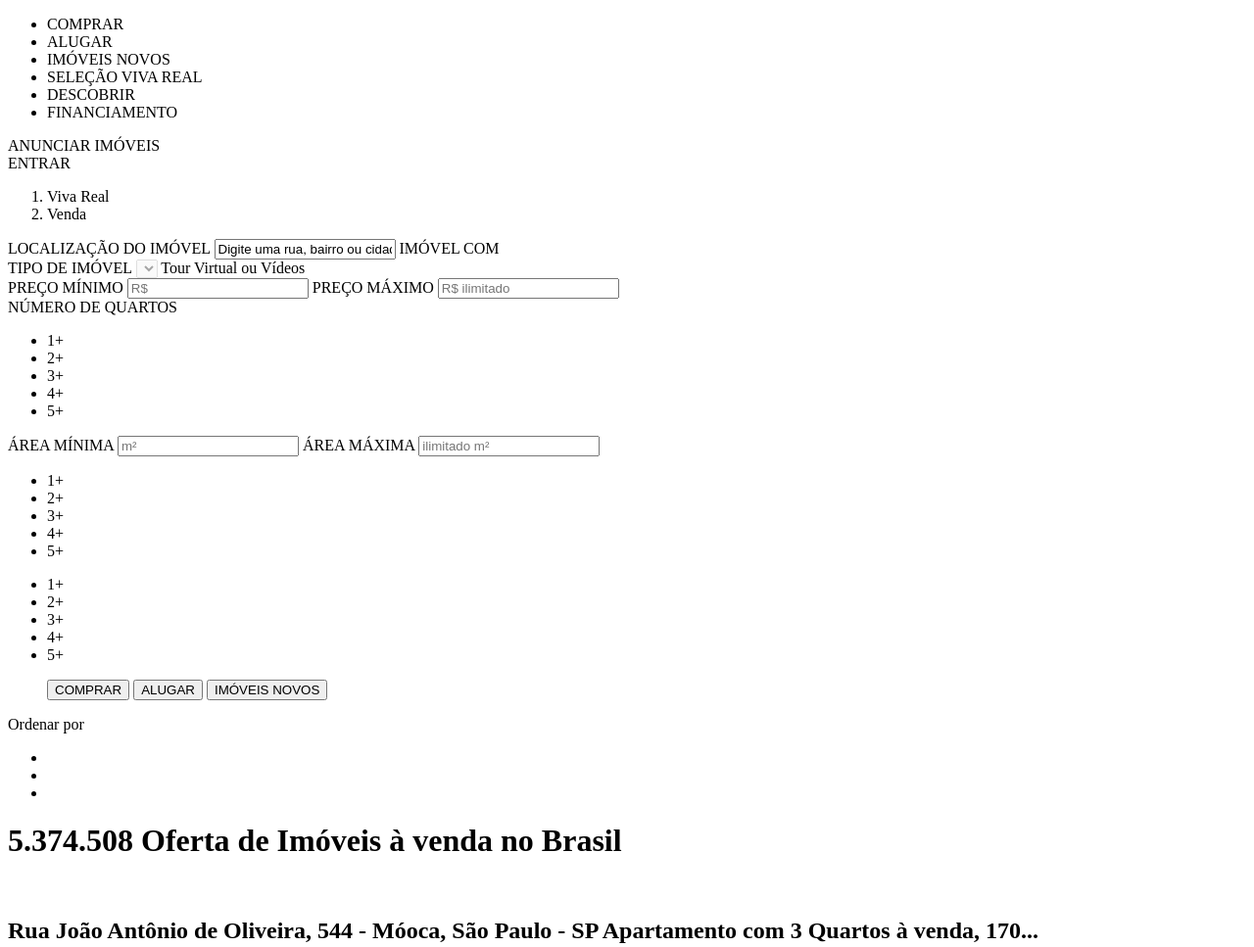
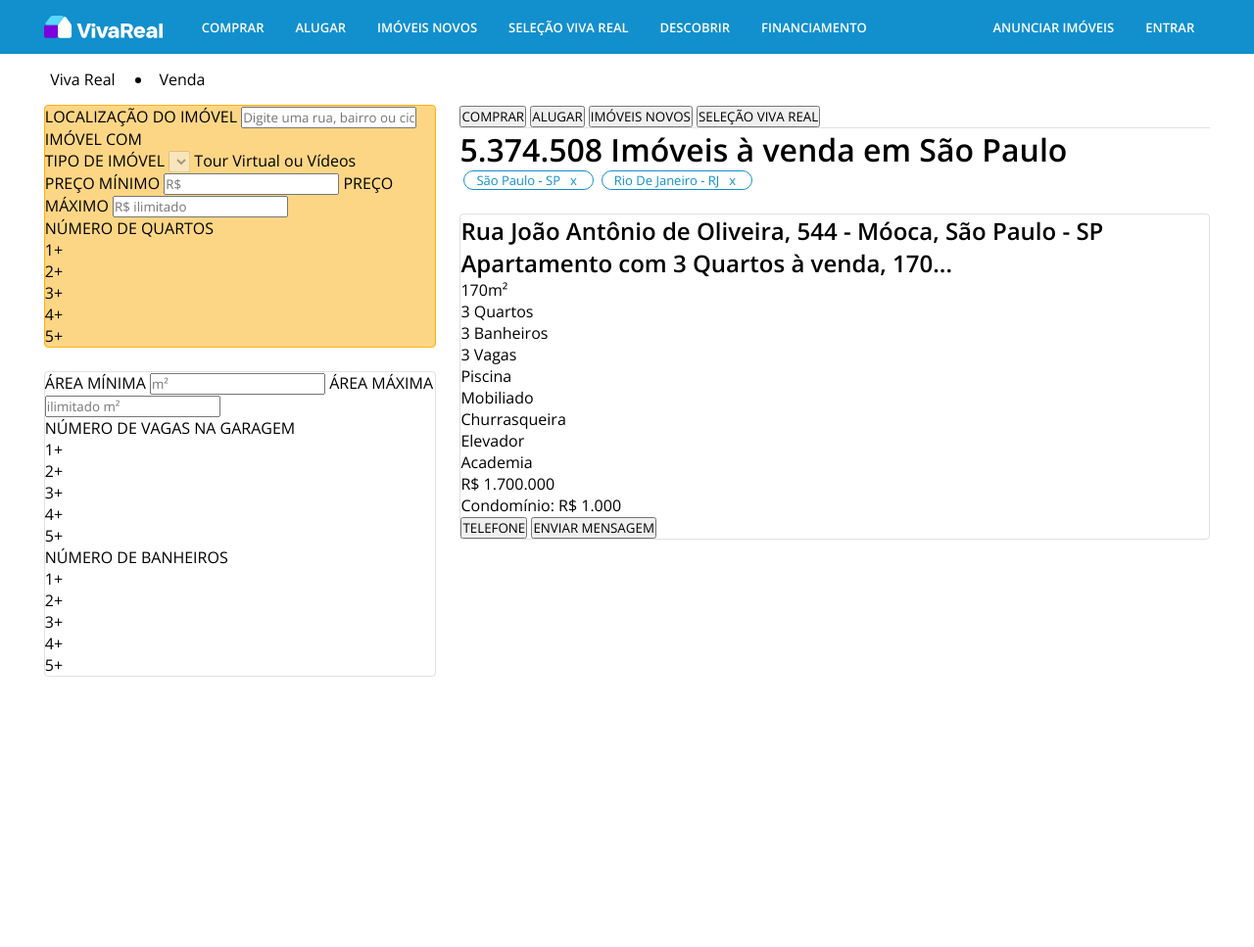
Before and after one commit to alvessamuel12/purshaseTab-VivaReal-clone, a plain HTML site: page index.html in a window 1280 px wide. Shown: the top 967 px of the page at 98% size. After the commit the page ends 800 px from the top, so only its background shows below. Drawn offline with nearby package versions, Linux system fonts and the light colour scheme; no server answers.

Commit message:
Implementação parcial da estilização e inicio da implementação das funcionalidades

```diff
--- /dev/null
+++ b/createCards.js
@@ -0,0 +1,53 @@
+
+
+const createCard = (info) => {
+    const card = document.createElement('article');
+    card.classList.add('card-container');
+    const image = document.createElement('img');
+    const container = document.createElement('div');
+    container.classList.add('card-informations');
+    const title = document.createElement('h2');
+    const address = document.createElement('span');
+    const description = document.createElement('span');
+    let properties = document.createElement('ul');
+    let amenities = document.createElement('ul');
+    const bottomContainer = document.createElement('div');
+    bottomContainer.classList.add('values-contact-container');
+    const pricesContainer = document.createElement('div');
+    const buttons = document.createElement('div');
+    const price = document.createElement('p');
+    const condominio = document.createElement('p');
+
+
+    image.src = info.medias[0].url;
+    const addressInfo = info.listing.address;
+    address.innerText = `${addressInfo.street}, ${addressInfo.streetNumber} - ${addressInfo.neighborhood}, ${addressInfo.city} - ${addressInfo.stateAcronym}`;
+    description.innerText = info.link.name;
+    propertiesList = formatProperties();
+    properties = createOrderedList(propertiesList, properties);
+    amenities = createOrderedList(info.listing.amenities, amenities);
+
+
+    title.append(address, description);
+    pricesContainer.append(price, condominio);
+    bottomContainer.append(pricesContainer, buttons);
+    container.append(title, properties, amenities, bottomContainer);
+    card.append(image, container);
+
+    return card;
+}
+
+const createOrderedList = (array, ul) => {
+    array.forEach(e => {
+        let li = document.createElement('li');
+        li.textContent = e;
+        ul.appendChild(li);
+    });
+    return ul;
+}
+
+const formatProperties = (properties) => {
+
+}
+
+export default createCard;
--- a/index.html
+++ b/index.html
@@ -1,19 +1,23 @@
 <!DOCTYPE html>
 <html lang="pt-br">
 <head>
+    <link rel="preconnect" href="https://fonts.gstatic.com" crossorigin>
+    <link href="https://fonts.googleapis.com/css2?family=Open+Sans:wght@400;600&display=swap" rel="stylesheet">
     <meta charset="UTF-8">
     <meta http-equiv="X-UA-Compatible" content="IE=edge">
     <meta name="viewport" content="width=device-width, initial-scale=1.0">
+    <link rel="preconnect" href="https://fonts.googleapis.com">
     <link rel="stylesheet" href="./style.css">
     <title>Comprar Imóveis - Oferta de imóveis à venda - Viva Real</title>
 </head>
 <body>
     <header>
         <div id="header-container">
-            <div>
-                <!-- logo -->
+            <div id="logo-nav-container">
+                <div id="logo">
+                <img src="./images/logo.svg" alt="logo">
                 </div>
-            <ul>
+                <ul id="header-itens">
                     <li>COMPRAR</li>
                     <li>ALUGAR</li>
                     <li>IMÓVEIS NOVOS</li>
@@ -21,23 +25,26 @@
                     <li>DESCOBRIR</li>
                     <li>FINANCIAMENTO</li>
                 </ul>
-            <div>
-                <div>ANUNCIAR IMÓVEIS</div>
-                <div>ENTRAR</div>
+            </div>
+            <div id="advertisement-login-options">
+                <div id="advertisement">ANUNCIAR IMÓVEIS</div>
+                <div id="login">ENTRAR</div>
             </div>
         </div>
     </header>
     <main>
         <div id="path-container">
             <ol>
-                <li>Viva Real</li>
-                <li>Venda</li>
+                <li class="path-component">Viva Real</li>
+                <li class="path-component">Venda</li>
             </ol>
         </div>
+
+        <div id="filters-results-container">
             <aside>
-            <section>
+                <section id="search">
                     <label for="search-input">LOCALIZAÇÃO DO IMÓVEL</label>
-                <input id="search-input" value="Digite uma rua, bairro ou cidade">
+                    <input id="search-input" placeholder="Digite uma rua, bairro ou cidade">
 
                     <label>IMÓVEL COM</label>
                     <div id="toggle-button">
@@ -67,7 +74,7 @@
                         </ul>
                     </div>
                 </section>
-            <section>
+                <section id="filters">
                     <div id="realty-area">
                         <label for="min-area">ÁREA MÍNIMA</label>
                         <input id="min-area" type="number" placeholder="m²">
@@ -75,6 +82,7 @@
                         <input id="max-area" type="number" placeholder="ilimitado m²">
                     </div>
                     <div id="garage-filters">
+                        <label for="garage">NÚMERO DE VAGAS NA GARAGEM</label>
                         <ul id="garage">
                             <li>1+</li>
                             <li>2+</li>
@@ -84,7 +92,8 @@
                         </ul>
                     </div>
                     <div id="bathroom-filters">
-                    <ul id="parking-spaces">
+                        <label for="bathrooms">NÚMERO DE BANHEIROS</label>
+                        <ul id="bathrooms">
                             <li>1+</li>
                             <li>2+</li>
                             <li>3+</li>
@@ -101,46 +110,31 @@
                             <button>COMPRAR</button>
                             <button>ALUGAR</button>
                             <button>IMÓVEIS NOVOS</button>
-                        <!--
-                            <button></button>
-                         -->
+                            <button>SELEÇÃO VIVA REAL</button>
                         </ul>
                     </nav>
-                <nav id="visualization-options">
-                    <div id="choice-of-filter">
-                        <!--
-                            icone de filtro
-                         -->
-                        <span>Ordenar por</span>
-                    </div>
-                    <ul id="filters-of-results">
-                        <li id="list-visualization">
-                            <!-- list -->
-                        </li>
-                        <li id="quartet-visualization">
-                            <!-- quartet group -->
-                        </li>
-                        <li id="sextet-visualization">
-                            <!-- sextet group -->
-                        </li>
+
+                    <h1>5.374.508 <span>Imóveis à venda em São Paulo</span></h1>
+                    <ul id="searched-items">
+                        <li><span>São Paulo - SP</span><span>x</span></li>
+                        <li><span>Rio De Janeiro - RJ</span><span>x</span></li>
                     </ul>
-                </nav>
-                <h1>5.374.508 <span>Oferta de Imóveis à venda no Brasil</span></h1>
                 </div>
                 <article class="card-container">
-                <img src="" alt="">
+                    <!-- imagem -->
                     <div class="card-informations">
-                    <div id="descriptions-container">
-                        <h2>Rua João Antônio de Oliveira, 544 - Móoca, São Paulo - SP
+                        <div class="descriptions-container">
+                            <h2>
+                                <span>Rua João Antônio de Oliveira, 544 - Móoca, São Paulo - SP</span>
                                 <span>Apartamento com 3 Quartos à venda, 170...</span>
                             </h2>
-                        <ul id="properties">
+                            <ul class="properties">
                                 <li>170m²</li>
                                 <li>3 Quartos</li>
                                 <li>3 Banheiros</li>
                                 <li>3 Vagas</li>
                             </ul>
-                        <ul id="amenities">
+                            <ul class="amenities">
                                 <li>Piscina</li>
                                 <li>Mobiliado</li>
                                 <li>Churrasqueira</li>
@@ -148,9 +142,9 @@
                                 <li>Academia</li>
                             </ul>
                         </div>
-                    <div id="values-contact-container">
-                        <div id="values">
-                            <p id="price">R$ 1.700.000</p>
+                        <div class="values-contact-container">
+                            <div class="prices">
+                                <p class="price">R$ 1.700.000</p>
                                 <p>Condomínio: <span>R$ 1.000</span></p>
                             </div>
                             <div id="contact-buttons">
@@ -161,6 +155,7 @@
                     </div>
                 </article>
             </div>
+        </div>
     </main>
     <script src="./index.js" type="module"></script>
 </body>
--- a/index.js
+++ b/index.js
@@ -0,0 +1,16 @@
+import createCard from "./createCards.js";
+
+const results = await fetch('https://private-9e061d-piweb.apiary-mock.com/venda?state=rj&city=rio-de-janeiro');
+const response = await (await results.json());
+
+console.log(response);
+
+const lista = response.search.result.listings;
+
+console.log(lista);
+
+console.log(lista[0]);
+const card = createCard(lista[0]);
+const cards = document.querySelector('#results');
+
+cards.appendChild(card);
--- a/style.css
+++ b/style.css
@@ -0,0 +1,158 @@
+* {
+    box-sizing: border-box;
+    margin: 0;
+    padding: 0;
+    font-family: 'Open Sans', Helvetica, sans-serif;
+    --blue: #1190cd;
+}
+
+body {
+    background-color: rgba(255,255,255,.001);
+
+}
+
+main {
+    padding: 0 3.5vw 0 3.5vw;
+    display: flex;
+    flex-direction: column;
+}
+
+#header-container, #header-itens, #advertisement-login-options, #path-container ol {
+    display: flex;
+    flex-direction: row;
+    padding: .75vw 0 .75vw 0;
+}
+
+li {
+    list-style-type: none;
+}
+
+/* NAV BAR FAKE / HEADER */
+
+#header-container {
+    background-color: var(--blue);
+    align-items: center;
+    justify-content: space-between;
+    padding: 9px 3.5vw 9px 3.5vw;
+}
+
+#header-itens li, #advertisement-login-options>div {
+    margin: 0 16px 0 16px;
+    color: white;
+
+    font-size: 13px;
+    font-weight: 600;
+}
+
+#logo-nav-container {
+    display: flex;
+    align-items: center;
+}
+
+#logo-nav-container > ul {
+    margin-left: 24px;
+}
+
+#logo {
+    display: flex;
+    box-sizing: content-box;
+}
+
+#logo, #logo-nav-container ul li, #advertisement, #login:hover {
+    cursor: pointer;
+}
+
+#logo-nav-container ul li:hover, #advertisement:hover, #login:hover {
+    background-color: #57afd8;
+}
+
+/* MAIN / FILTERS AND RESULTS */
+
+#path-container ol li {
+    list-style: disc;
+}
+
+#path-container > ol :first-child {
+    list-style-type: none;
+}
+
+.path-component {
+    padding: 0.4vw 3vw .4vw .5vw;
+}
+
+#filters-results-container {
+    display: flex;
+
+}
+
+section#filters, .card-container {
+    border: 1px solid rgba(0, 0, 0, .12);
+}
+
+section#search, section#filters, .card-container {
+    border-radius: 4px;
+}
+
+/* RESULTS AND CARDS */
+#results {
+    display: flex;
+    flex-direction: column;
+    margin-left: 24px;
+}
+
+#results #options {
+    border-bottom: 1px solid rgba(0, 0, 0, .12);
+}
+
+
+
+#searched-items {
+    display: flex;
+}
+
+#searched-items > li {
+    font-size: 13px;
+    box-sizing: border-box;
+    padding: 20px 0;
+    margin: 0 4px 0 4px;
+}
+
+#searched-items > li :last-child {
+    margin-left: 10px;
+    margin-right: -16px;
+    box-sizing: content-box;
+}
+
+#searched-items li {
+    padding: 0 32px 0 12px;
+    box-sizing: content-box;
+    border: 1px solid var(--blue);
+    border-radius: 25px;
+    color: var(--blue);
+    display: flex;
+    align-items: center;
+}
+
+#options-results-container {
+    margin-bottom: 24px;
+}
+
+article {
+    margin-bottom: 18px;
+}
+
+
+/* ASIDE AND FILTERS */
+
+aside section {
+    margin-bottom: 24px;
+}
+
+#search {
+    background-color: #fdd685;
+    border: 1px solid #fdb10f;
+}
+
+#search {
+
+}
```
Also changed, not shown: images/logo.svg (added). Lines whose indentation alone changed are shown as unchanged.
